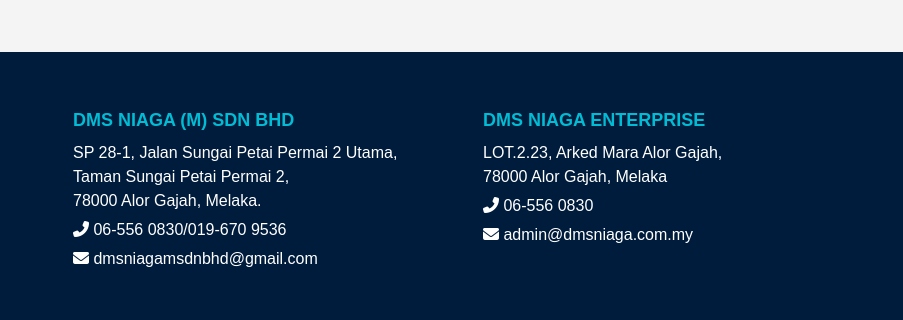
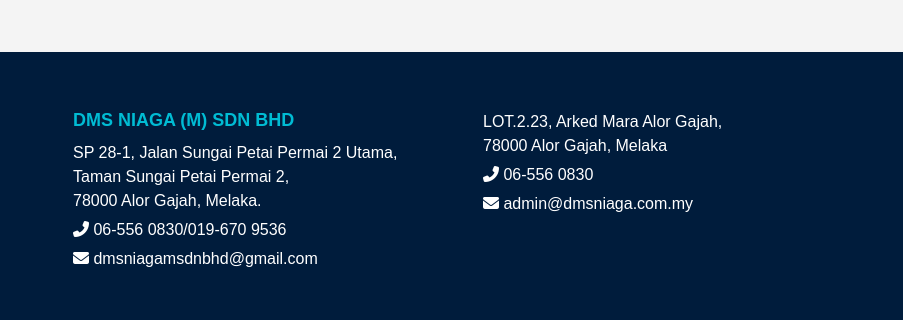
Before and after one commit to BocahAAA/DMSNIAGA, a plain HTML site: page index.html in a window 1280 px wide. Shown: the part 4340-4660 px from the top of the page, 377-1280 px from the left. Drawn offline with nearby package versions, Linux system fonts and the light colour scheme.

Commit message:
Update index.html

```diff
--- a/index.html
+++ b/index.html
@@ -284,7 +284,7 @@
 
     </div>
     <div class="footer-right">
-      <h3>DMS NIAGA ENTERPRISE</h3>
+      <h3></h3>
       <p>LOT.2.23, Arked Mara Alor Gajah,  <br>78000 Alor Gajah, Melaka</p>
       <p><i class="fas fa-phone-alt"></i> 06-556 0830 </p>
       <p><i class="fas fa-envelope"></i> admin@dmsniaga.com.my</p>
```
